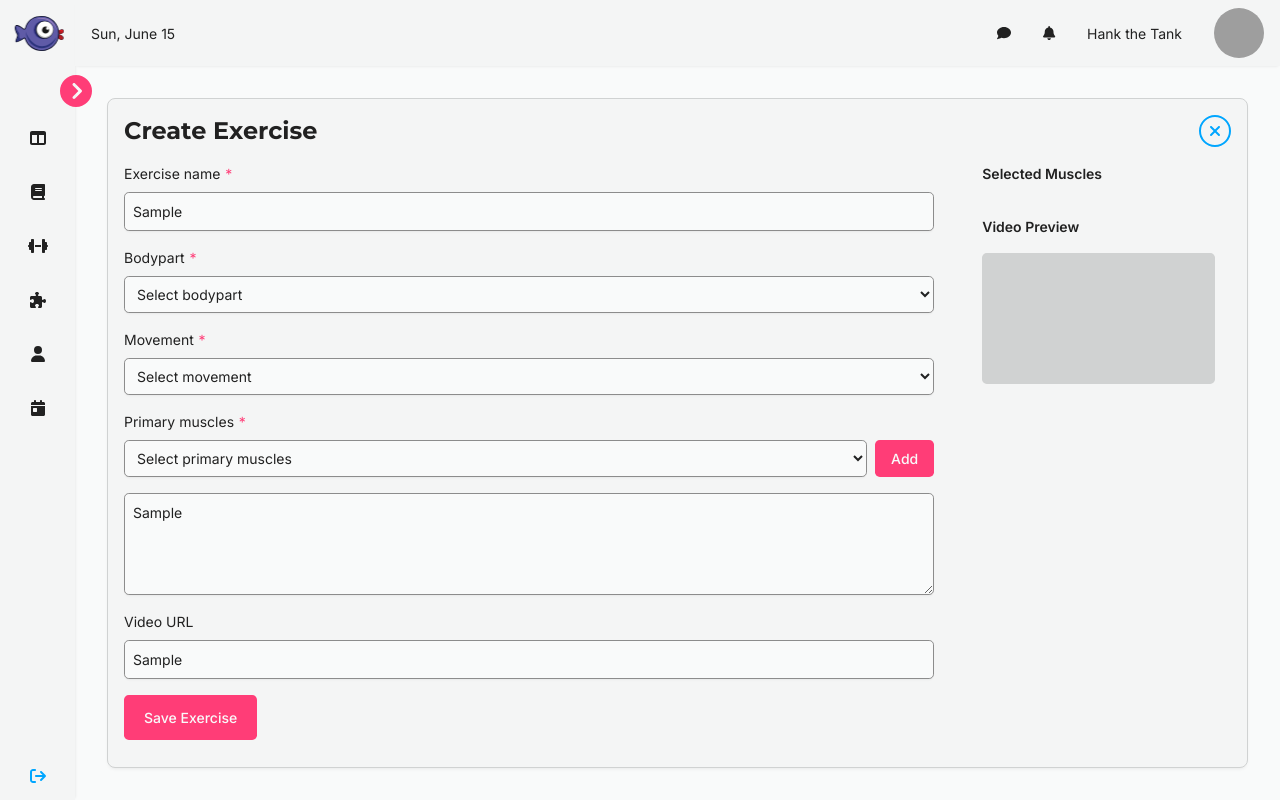
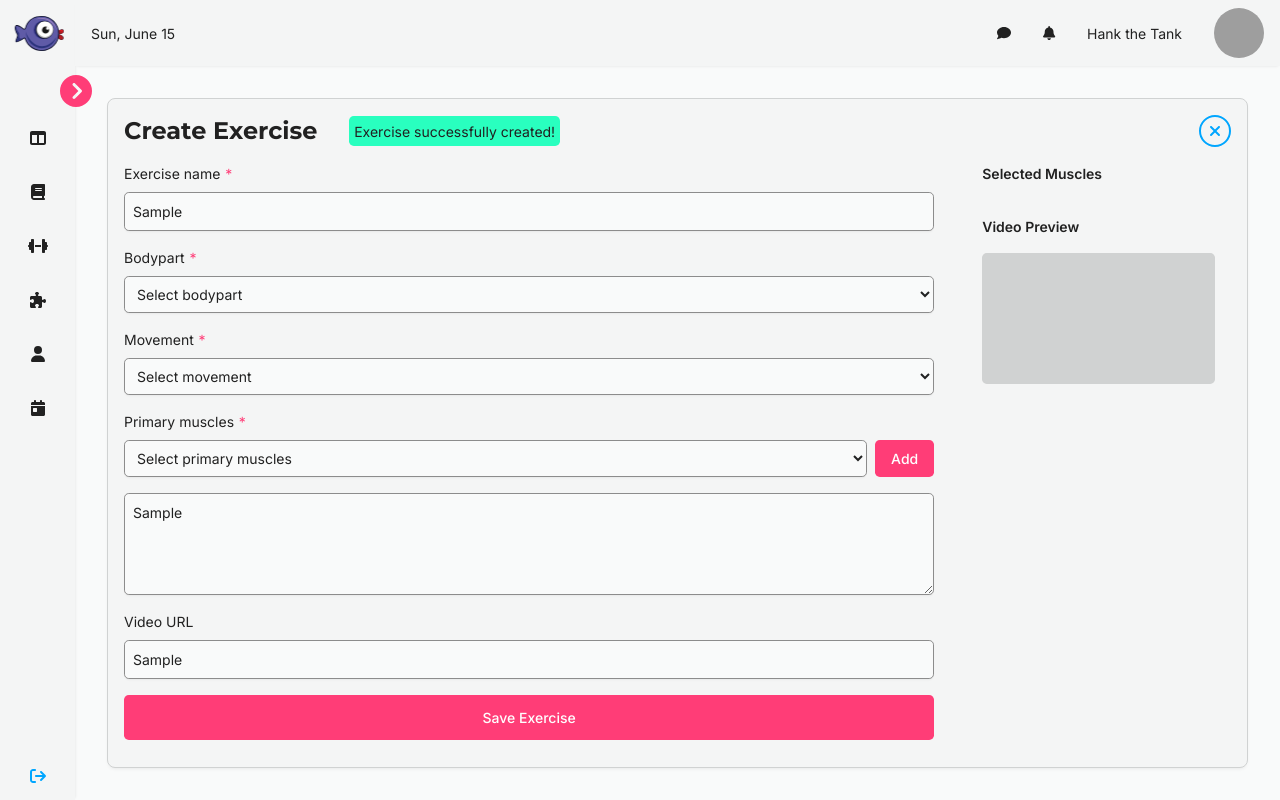
Before and after one commit to sjoerdjansz/eindopdracht-novi-frontend-sjansz, a React (Vite) app: page /exercise-library/create in a window 1280 px wide. Both pictures are taken after typing "Sample", "Sample", "Sample" into the empty fields and a click on the button "Save Exercise". Built offline with nearby package versions, Linux system fonts and the light colour scheme; grey boxes are pictures that could not be loaded.

Commit message:
(fix) mini change and add success message

```diff
--- a/src/components/button/Button.module.css
+++ b/src/components/button/Button.module.css
@@ -10,7 +10,7 @@
 
 .primary {
   background-color: var(--color-primary);
-  color: var(--color-white);
+  color: #ffffff;
 }
 
 .primary:hover {
@@ -19,7 +19,7 @@
 
 .secondary {
   background-color: var(--color-black);
-  color: var(--color-white);
+  color: #ffffff;
 }
 
 .secondary:hover {
--- a/src/components/inputWrapper/InputWrapper.module.css
+++ b/src/components/inputWrapper/InputWrapper.module.css
@@ -3,6 +3,7 @@
   flex: 1;
   position: relative;
   gap: 0.5rem;
+  justify-content: center;
 }
 
 .column {
--- a/src/components/modal/Modal.jsx
+++ b/src/components/modal/Modal.jsx
@@ -3,12 +3,19 @@ import { FontAwesomeIcon } from "@fortawesome/react-fontawesome";
 import { faXmark } from "@fortawesome/free-solid-svg-icons";
 import { Link } from "react-router-dom";
 
-export function Modal({ title, children, footerContent }) {
+export function Modal({ title, children, footerContent, success }) {
   //   TODO: optimize component
   return (
     <div className={styles["modal"]}>
       <div className={styles["modal__header"]}>
-        <h3>{title}</h3>
+        <div className={styles["header__title-wrapper"]}>
+          <h3>{title}</h3>
+          {success && (
+            <p className={styles["success-message"]}>
+              Exercise successfully created!
+            </p>
+          )}
+        </div>
         <span>
           <Link to={"/exercise-library"}>
             <FontAwesomeIcon icon={faXmark} />
--- a/src/components/modal/Modal.module.css
+++ b/src/components/modal/Modal.module.css
@@ -17,6 +17,12 @@
   justify-content: space-between;
   gap: 1rem;
   margin-bottom: 1rem;
+}
+
+.header__title-wrapper {
+  display: flex;
+  gap: 2rem;
+  align-items: center;
 }
 
 .modal__header > span {
@@ -39,3 +45,9 @@
   display: flex;
   flex-direction: column;
 }
+
+.success-message {
+  padding: 0.3rem;
+  background-color: var(--color-success);
+  border-radius: 0.3rem;
+}
--- a/src/pages/createExercisePage/CreateExercisePage.jsx
+++ b/src/pages/createExercisePage/CreateExercisePage.jsx
@@ -21,7 +21,7 @@ export function CreateExercisePage() {
     instructions: "",
     videoUrl: "",
   });
-
+  const [success, setSuccess] = useState(false);
   const [selectedMuscle, setSelectedMuscle] = useState("");
 
   function getEmbedUrl(youtubeUrl) {
@@ -61,12 +61,20 @@ export function CreateExercisePage() {
 
   function handleSubmit(e) {
     e.preventDefault();
+    setSuccess(true);
     console.log(formData);
+    removeSuccessMessage();
+  }
+
+  function removeSuccessMessage() {
+    setTimeout(() => {
+      setSuccess(false);
+    }, 3000);
   }
 
   return (
     <div className={styles["create-exercise__container"]}>
-      <Modal title="Create Exercise">
+      <Modal title="Create Exercise" success={success}>
         <div className={styles["container__layout"]}>
           <form className={styles["create-exercise-form"]}>
             <InputWrapper direction="column">
@@ -141,7 +149,6 @@ export function CreateExercisePage() {
                 handleChange={handleChange}
               />
             </InputWrapper>
-            <InputWrapper width="medium">
             <Button
               buttonType="primary"
               buttonSize="medium"
@@ -149,7 +156,6 @@ export function CreateExercisePage() {
               type="submit"
               handleClick={handleSubmit}
             />
-            </InputWrapper>
           </form>
           <div className={styles["container__selected-items"]}>
             <p>Selected Muscles</p>
```
Lines whose indentation alone changed are shown as unchanged.
